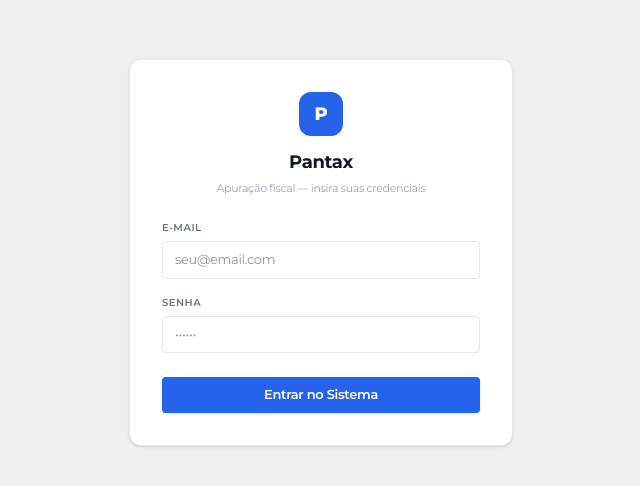
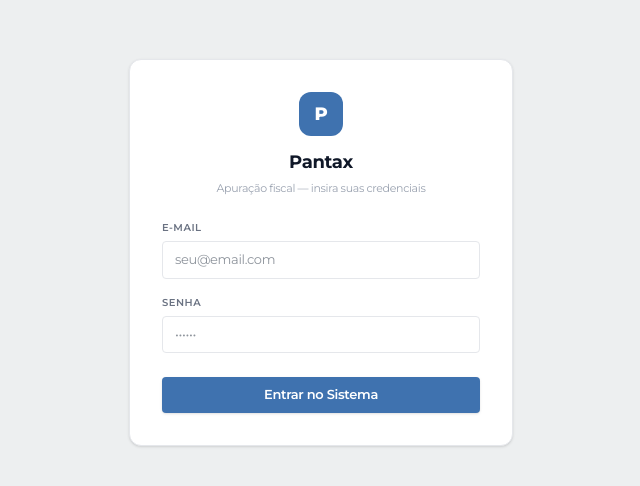
Before and after one commit to maltthaeI/sistema_pantax, a Next.js app: page / in a window 1280 px wide. Shown: the part 148-634 px from the top of the page, without its empty margins (319-959 px from the left). Built offline with nearby package versions, Linux system fonts and the light colour scheme; no server answers.

Commit message:
feat: add dashboard, tax computation tabs, and layout components for the fiscal system application

```diff
--- a/app/globals.css
+++ b/app/globals.css
@@ -1,14 +1,31 @@
 @import "tailwindcss";
 
 @theme inline {
-  --color-brand: #2563EB;
-  --color-brandHover: #1D4ED8;
-  --color-darkBg: #0d1117;
-  --color-darkCard: #161b22;
-  --color-darkElevated: #21262d;
-  --color-darkHover: #21262d;
-  --color-darkBorder: #30363d;
-  --color-darkInput: #0d1117;
+  --color-brand: #3F72AF;
+  --color-brandHover: #335D8F;
+  --color-secondary: #7286D3;
+  --color-success: #63A361;
+  --color-info: #3FC1C9;
+  --color-warning: #FFC26F;
+  --color-danger: #FC5185;
+  --color-purple: #9B5DE0;
+
+  --color-lightBg: #f9f9f9;
+  --color-lightCard: #ffffff;
+  --color-lightSubtle: #f6f7fb;
+  --color-lightBorder: #e7e9eb;
+  --color-lightText: #4c4c5c;
+  --color-lightMuted: #9ba6b7;
+
+  --color-darkBg: #17181e;
+  --color-darkCard: #1e1f27;
+  --color-darkElevated: #272832;
+  --color-darkHover: #272832;
+  --color-darkBorder: #293036;
+  --color-darkInput: #1e1f27;
+  --color-darkText: #aab8c5;
+  --color-darkMuted: #8391a2;
+
   --font-sans: var(--font-montserrat), sans-serif;
 }
 
--- a/app/layout.js
+++ b/app/layout.js
@@ -15,7 +15,7 @@ export const metadata = {
 export default function RootLayout({ children }) {
   return (
     <html lang="pt-BR" className={`${montserrat.className} antialiased`}>
-      <body className="bg-[#EDEFF0] dark:bg-darkBg text-[#454545] text-[13px] dark:text-[#EDEDED] min-h-screen selection:bg-brand selection:text-white tracking-tight">
+      <body className="bg-lightBg dark:bg-darkBg text-lightText text-[13px] dark:text-darkText min-h-screen selection:bg-brand selection:text-white tracking-tight">
         {children}
       </body>
     </html>
--- a/app/page.jsx
+++ b/app/page.jsx
@@ -12,11 +12,11 @@ function MainContent() {
     const { abaAtual } = useAppContext();
 
     return (
-        <div className="flex min-h-screen no-print bg-[#EDEFF0] dark:bg-darkBg">
+        <div className="flex min-h-screen no-print bg-lightBg dark:bg-darkBg">
             <Sidebar />
             <div className="flex-1 flex flex-col min-w-0">
                 <Topbar />
-                <div className="flex-1 bg-[#EDEFF0] dark:bg-darkBg relative">
+                <div className="flex-1 bg-lightBg dark:bg-darkBg relative">
                     {abaAtual === 'dashboard' && <DashboardTab />}
                     {abaAtual === 'upload' && <UploadTab />}
                     {abaAtual === 'resumo' && <ResumoTab />}
--- a/components/DashboardTab.jsx
+++ b/components/DashboardTab.jsx
@@ -38,8 +38,8 @@ export default function DashboardTab() {
         { label: 'Itens Cancelados', valor: resumo.canceladas, icon: 'x-circle', cor: 'red' },
     ];
     const coresCard = {
-        emerald: 'bg-emerald-50 dark:bg-emerald-500/10 text-emerald-600 dark:text-emerald-400',
-        red: 'bg-red-50 dark:bg-red-500/10 text-red-600 dark:text-red-400',
+        emerald: 'bg-success/10 dark:bg-success/15 text-success',
+        red: 'bg-danger/10 dark:bg-danger/15 text-danger',
     };
 
     return (
--- a/components/IcmsTab.jsx
+++ b/components/IcmsTab.jsx
@@ -37,7 +37,7 @@ export default function IcmsTab() {
 
             <div className="bg-white dark:bg-darkCard p-5 rounded-xl border border-gray-200 dark:border-darkBorder shadow-sm">
                 <span className="text-[10px] font-bold text-gray-400 uppercase tracking-wider block mb-1">Resultado (Débito − Crédito)</span>
-                <h2 className={`text-2xl font-black ${aPagar ? 'text-red-600 dark:text-red-400' : 'text-emerald-600 dark:text-emerald-400'}`}>
+                <h2 className={`text-2xl font-black ${aPagar ? 'text-danger' : 'text-success'}`}>
                     R$ {formatarValorFinanceiro(Math.abs(resultado))} {aPagar ? '(a pagar)' : '(credor)'}
                 </h2>
             </div>
--- a/components/PisCofinsTab.jsx
+++ b/components/PisCofinsTab.jsx
@@ -19,7 +19,7 @@ function Bloco({ titulo, aliquota, debito, credito, resultado }) {
             </div>
             <div className="bg-white dark:bg-darkCard p-5 rounded-xl border border-gray-200 dark:border-darkBorder shadow-sm">
                 <span className="text-[10px] font-bold text-gray-400 uppercase tracking-wider block mb-1">Resultado (Débito − Crédito)</span>
-                <h2 className={`text-xl font-black ${aPagar ? 'text-red-600 dark:text-red-400' : 'text-emerald-600 dark:text-emerald-400'}`}>
+                <h2 className={`text-xl font-black ${aPagar ? 'text-danger' : 'text-success'}`}>
                     R$ {formatarValorFinanceiro(Math.abs(resultado))} {aPagar ? '(a pagar)' : '(credor)'}
                 </h2>
             </div>
--- a/components/ResumoCfopTab.jsx
+++ b/components/ResumoCfopTab.jsx
@@ -147,13 +147,13 @@ export default function ResumoCfopTab({ origem, titulo, mostrarGerar = false })
                 <p className="text-[11px] text-gray-400 -mt-4">Marque os CFOPs de débito aqui em Emitidas e, se quiser restringir o crédito, marque também em Recebidas/CT-e antes de gerar.</p>
             )}
 
-            {erro && <p className="text-[12px] text-red-500">{erro}</p>}
+            {erro && <p className="text-[12px] text-danger">{erro}</p>}
             {carregando ? (
                 <p className="text-[12px] text-gray-400 italic">Carregando...</p>
             ) : (
                 <div className="flex flex-col gap-4">
-                    <ColunaCfop titulo="Entrada" icon="trending-down" cor="text-emerald-600 dark:text-emerald-400" linhas={entrada} selecionados={selecionados} onToggle={toggle} onToggleTodos={toggleTodos} />
-                    <ColunaCfop titulo="Saída" icon="trending-up" cor="text-blue-600 dark:text-blue-400" linhas={saida} selecionados={selecionados} onToggle={toggle} onToggleTodos={toggleTodos} />
+                    <ColunaCfop titulo="Entrada" icon="trending-down" cor="text-success" linhas={entrada} selecionados={selecionados} onToggle={toggle} onToggleTodos={toggleTodos} />
+                    <ColunaCfop titulo="Saída" icon="trending-up" cor="text-info" linhas={saida} selecionados={selecionados} onToggle={toggle} onToggleTodos={toggleTodos} />
                 </div>
             )}
         </div>
--- a/components/Sidebar.jsx
+++ b/components/Sidebar.jsx
@@ -26,13 +26,13 @@ export default function Sidebar() {
             )}
 
             <aside
-                className={`fixed inset-y-0 left-0 z-50 w-64 shrink-0 bg-slate-900 flex flex-col transition-transform duration-200 ease-out no-print lg:sticky lg:top-0 lg:h-screen lg:translate-x-0 ${sidebarMobileAberto ? 'translate-x-0' : '-translate-x-full'}`}
+                className={`fixed inset-y-0 left-0 z-50 w-64 shrink-0 bg-darkCard flex flex-col transition-transform duration-200 ease-out no-print lg:sticky lg:top-0 lg:h-screen lg:translate-x-0 ${sidebarMobileAberto ? 'translate-x-0' : '-translate-x-full'}`}
             >
                 <div className="h-16 flex items-center gap-3 px-5 border-b border-white/10 shrink-0">
                     <div className="h-8 w-8 rounded-lg bg-brand text-white flex items-center justify-center font-black text-sm shrink-0">P</div>
                     <div className="flex flex-col leading-tight min-w-0">
                         <span className="font-bold text-white truncate">Pantax</span>
-                        <span className="text-[10px] text-slate-400 truncate">Apuração Fiscal</span>
+                        <span className="text-[10px] text-darkMuted truncate">Apuração Fiscal</span>
                     </div>
                 </div>
 
@@ -44,7 +44,7 @@ export default function Sidebar() {
                                 key={item.key}
                                 type="button"
                                 onClick={() => irPara(item.key)}
-                                className={`flex items-center gap-3 px-3 py-2.5 rounded-lg text-[13px] font-semibold transition text-left ${ativo ? 'bg-brand text-white shadow-sm' : 'text-slate-300 hover:bg-white/5 hover:text-white'}`}
+                                className={`flex items-center gap-3 px-3 py-2.5 rounded-lg text-[13px] font-semibold transition text-left ${ativo ? 'bg-brand text-white shadow-sm' : 'text-darkText hover:bg-white/5 hover:text-white'}`}
                             >
                                 <Icon name={item.icon} className="w-4 h-4 shrink-0" />
                                 {item.label}
```
Also changed, not shown: components/Modals.jsx (+8 -8 lines), components/Topbar.jsx (+4 -4 lines), components/UploadTab.jsx (+12 -12 lines).
